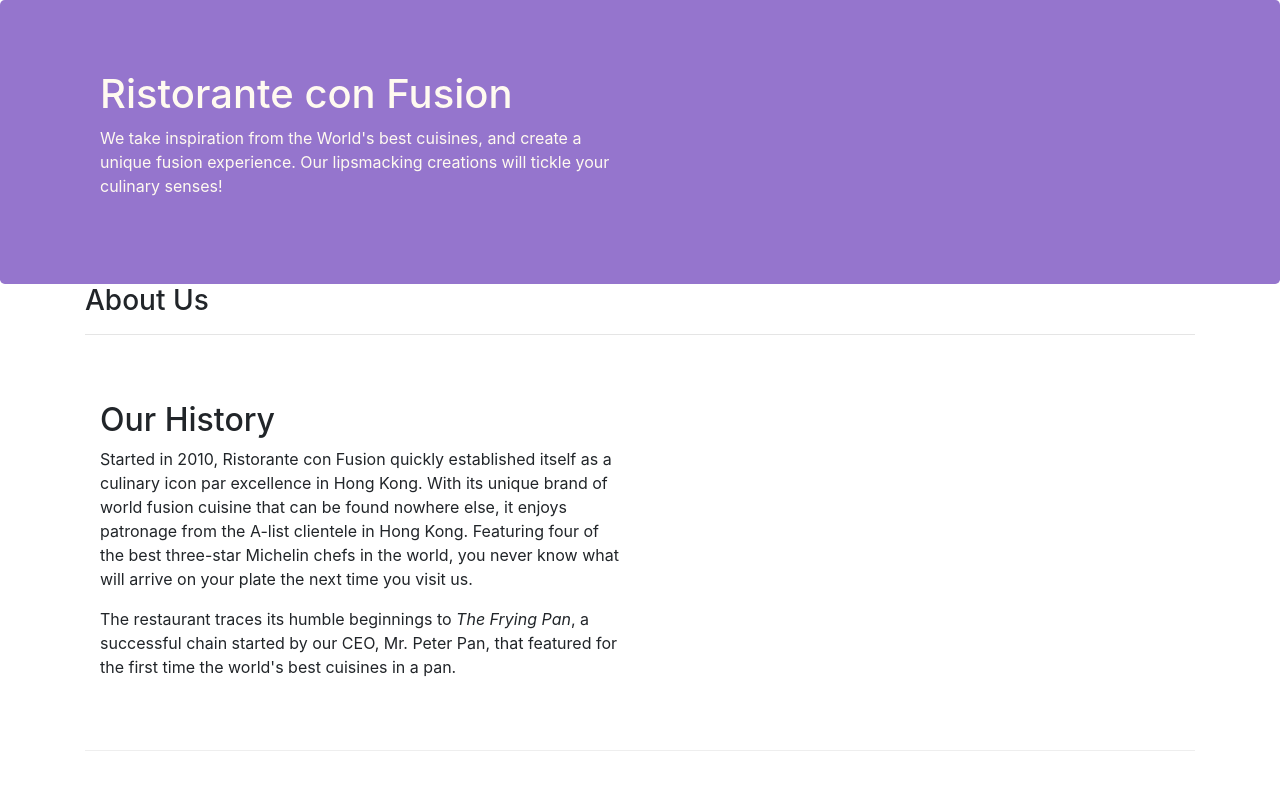
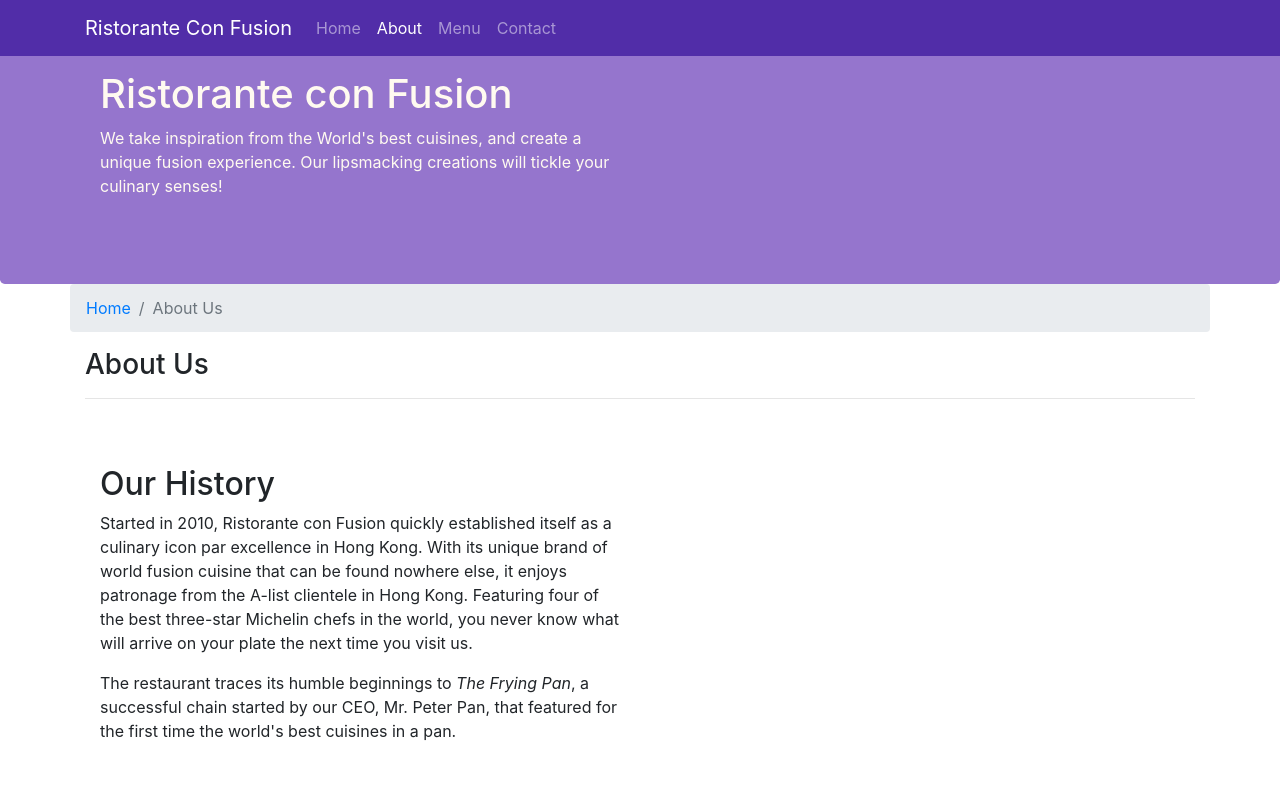
Before and after one commit to polihalm/bootstrap-project, a website: page aboutus.html in a window 1280 px wide. Shown: the top 798 px of the page. Drawn offline with nearby package versions, Linux system fonts and the light colour scheme.

Commit message:
Navbar and Breadcrumb

```diff
--- a/aboutus.html
+++ b/aboutus.html
@@ -15,6 +15,22 @@
 </head>
 
 <body>
+  <nav class="navbar navbar-dark navbar-expand-sm fixed-top">
+    <div class="container">
+      <button class="navbar-toggler" type="button" data-toggle="collapse" data-target="#Navbar">
+        <span class="navbar-toggler-icon"></span>
+       </button>
+        <a class="navbar-brand" href="./index.html"> Ristorante Con Fusion</a>
+        <div class="collapse navbar-collapse" id="Navbar">
+         <ul class="navbar-nav mr-auto">
+           <li class="nav-item"> <a class="nav-link" href="./index.html">Home</a></li>
+           <li class="nav-item active"> <a class="nav-link" href="./aboutus.html">About</a></li>
+           <li class="nav-item"> <a class="nav-link" href="#">Menu</a></li>
+           <li class="nav-item"> <a class="nav-link" href="#">Contact</a></li>
+         </ul>
+       </div>
+    </div>
+  </nav>
 
     <header class="jumbotron">
         <div class="container">
@@ -31,6 +47,10 @@
 
     <div class="container">
         <div class="row">
+          <ol class="col-12 breadcrumb">
+            <li class="breadcrumb-item"><a href="./index.html">Home</a></li>
+            <li class="breadcrumb-item active"><a>About Us</a></li>
+          </ol>
             <div class="col-12">
                <h3>About Us</h3>
                <hr>
@@ -73,7 +93,7 @@
                 <div class="col-4 offset-1 col-sm-2">
                     <h5>Links</h5>
                   <ul class="list-unstyled">
-                        <li><a href="#">Home</a></li>
+                        <li><a href="./index.html">Home</a></li>
                         <li><a href="#">About</a></li>
                         <li><a href="#">Menu</a></li>
                         <li><a href="#">Contact</a></li>
--- a/css/styles.css
+++ b/css/styles.css
@@ -28,3 +28,10 @@
   margin: 0px;
   color: #0F0F0F;
 }
+.body {
+  padding: 50px 0px 0px 0px;
+  z-index: 0;
+}
+.navbar-dark {
+  background-color: #512DA8;
+}
```
Also changed, not shown: index.html (+18 -1 lines).
